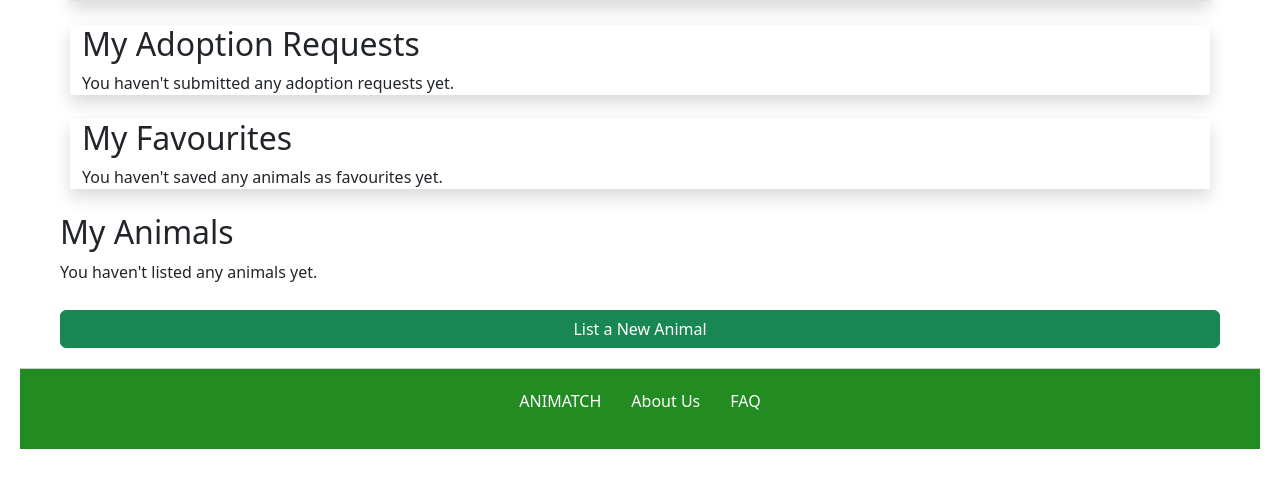
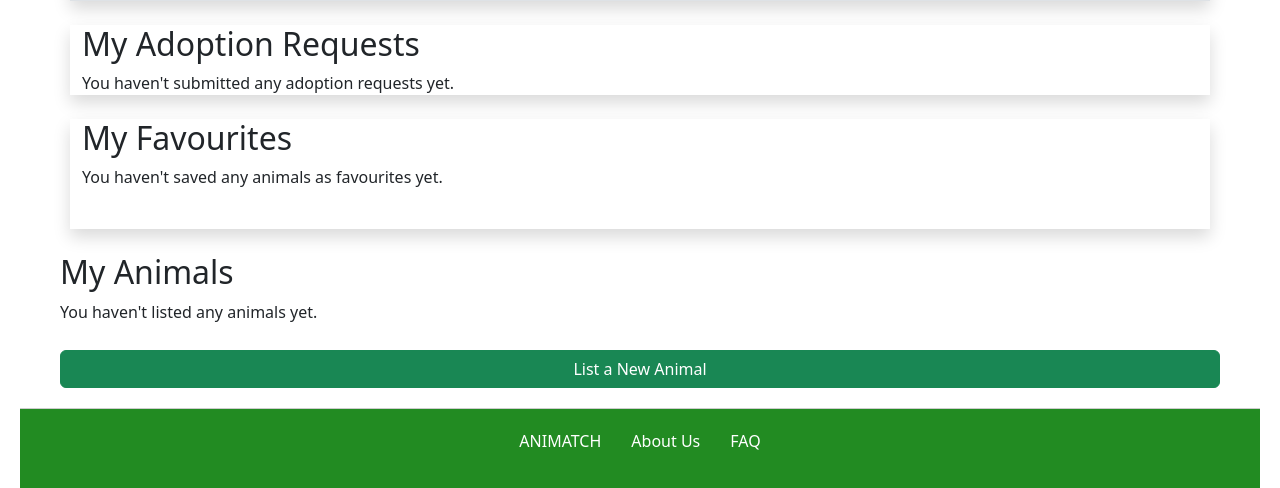
Before and after one commit to thesamedorcas/ANIMATCH, a Django app: page /account/ in a window 1280 px wide. Shown: the part 600-1088 px from the top of the page. Before the commit the page ends 1049 px from the top, so only its background shows below. Run offline with Django 3.2, Linux system fonts and the light colour scheme; the visitor is signed in with stand-in values (Sample User, id 1); data that the repository does not hold is empty.

Commit message:
added padding to favourites

```diff
--- a/templates/animals/account.html
+++ b/templates/animals/account.html
@@ -94,7 +94,7 @@ My Account
         </div>
 
 
-        <div class="favourites container shadow mb-4">
+        <div class="favourites container shadow mb-4 pb-4">
             <h2>My Favourites</h2>
             {% if favourites %}
                 <div class="animal-cards-container">
```
